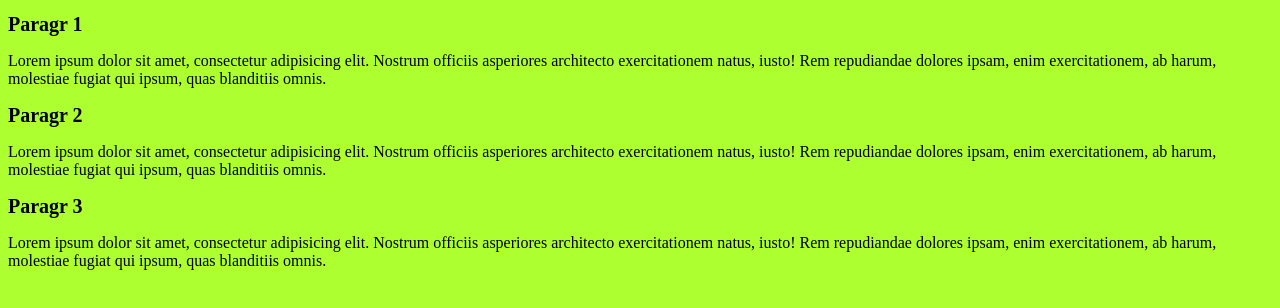
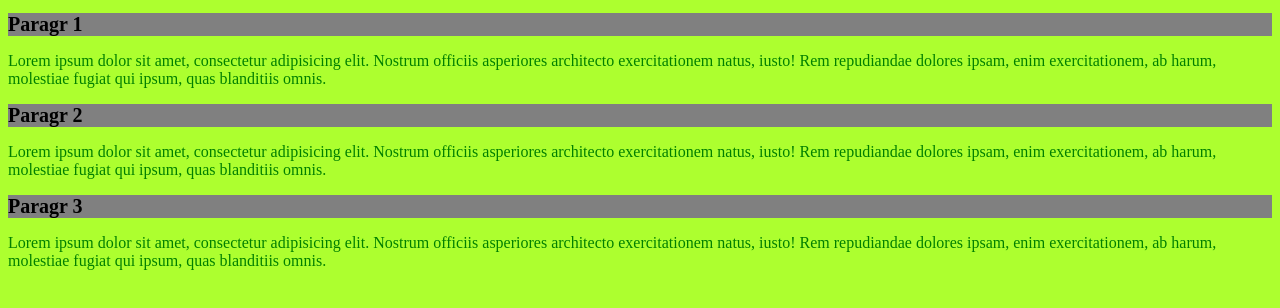
Before and after one commit to KattyBA/NewField, a plain HTML site: page lesson1/index.html in a window 1280 px wide. Drawn offline with Linux system fonts and the light colour scheme.

Commit message:
changed background

```diff
--- a/lesson1/css/style.css
+++ b/lesson1/css/style.css
@@ -3,4 +3,8 @@ body {
 }
 h1 {
     font-size: 20px;
+    background: grey;
 }
+p {
+    color: green;
+}
```
